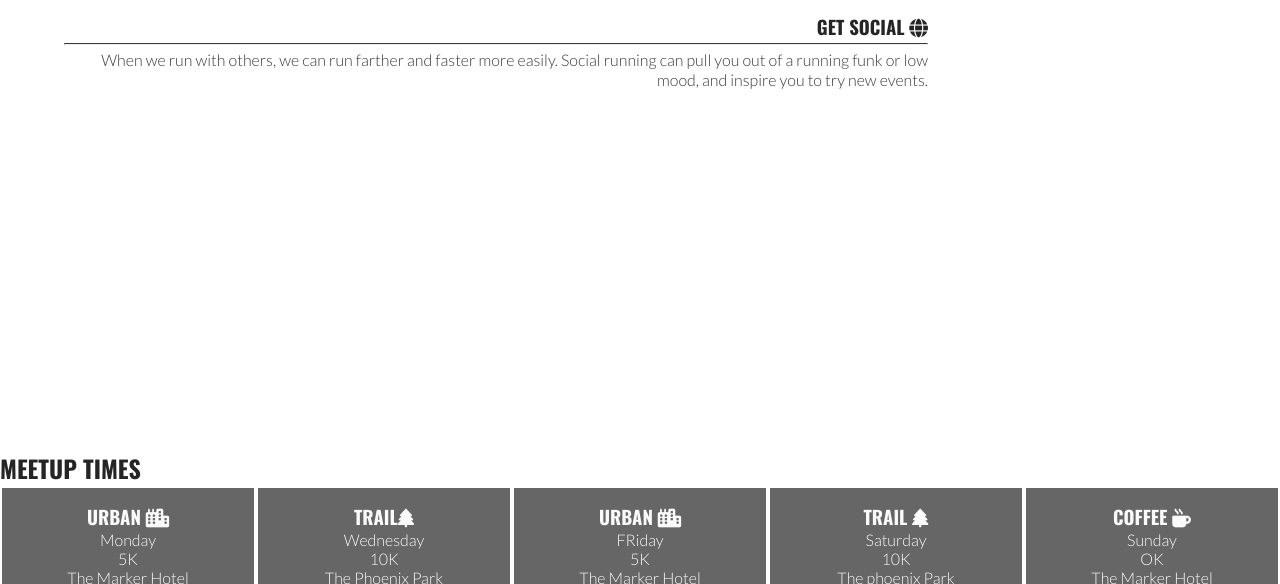
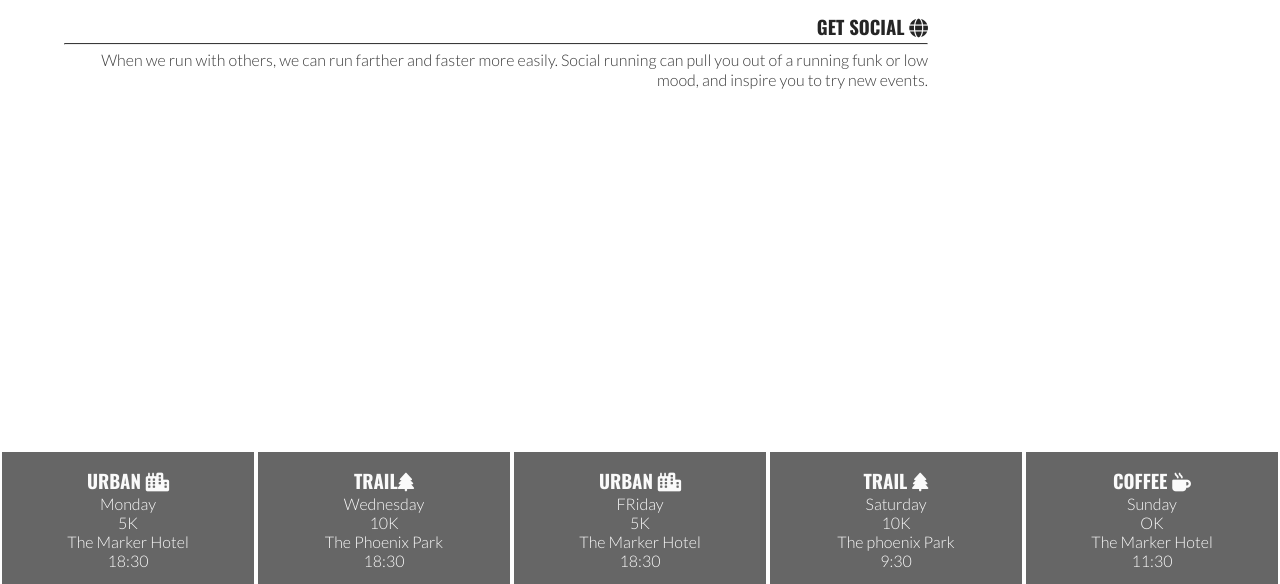
Before and after one commit to EfthymiaKakoulidou/love-running, a plain HTML site: page index.html in a window 1280 px wide. Shown: the part 469-1053 px from the top of the page. Drawn offline with nearby package versions, Linux system fonts and the light colour scheme.

Commit message:
Hide section heading with utility class

```diff
--- a/assets/css/style.css
+++ b/assets/css/style.css
@@ -30,6 +30,8 @@ h3 {
     initial-letter: 2px;
     color: #252525;
 }
+
+.hidden-heading {display:none;}
 
 /*Header*/
 header {
--- a/index.html
+++ b/index.html
@@ -81,7 +81,7 @@
         </section>
         <!--Meetup times-->
         <section id="meetups">
-            <h2>Meetup times</h2>
+            <h2 class="hidden-heading">Meet-up times</h2>
             <div id="times">
                 <div>
                     <h3>URBAN <i class="fa-solid fa-city"></i></h3>
```
